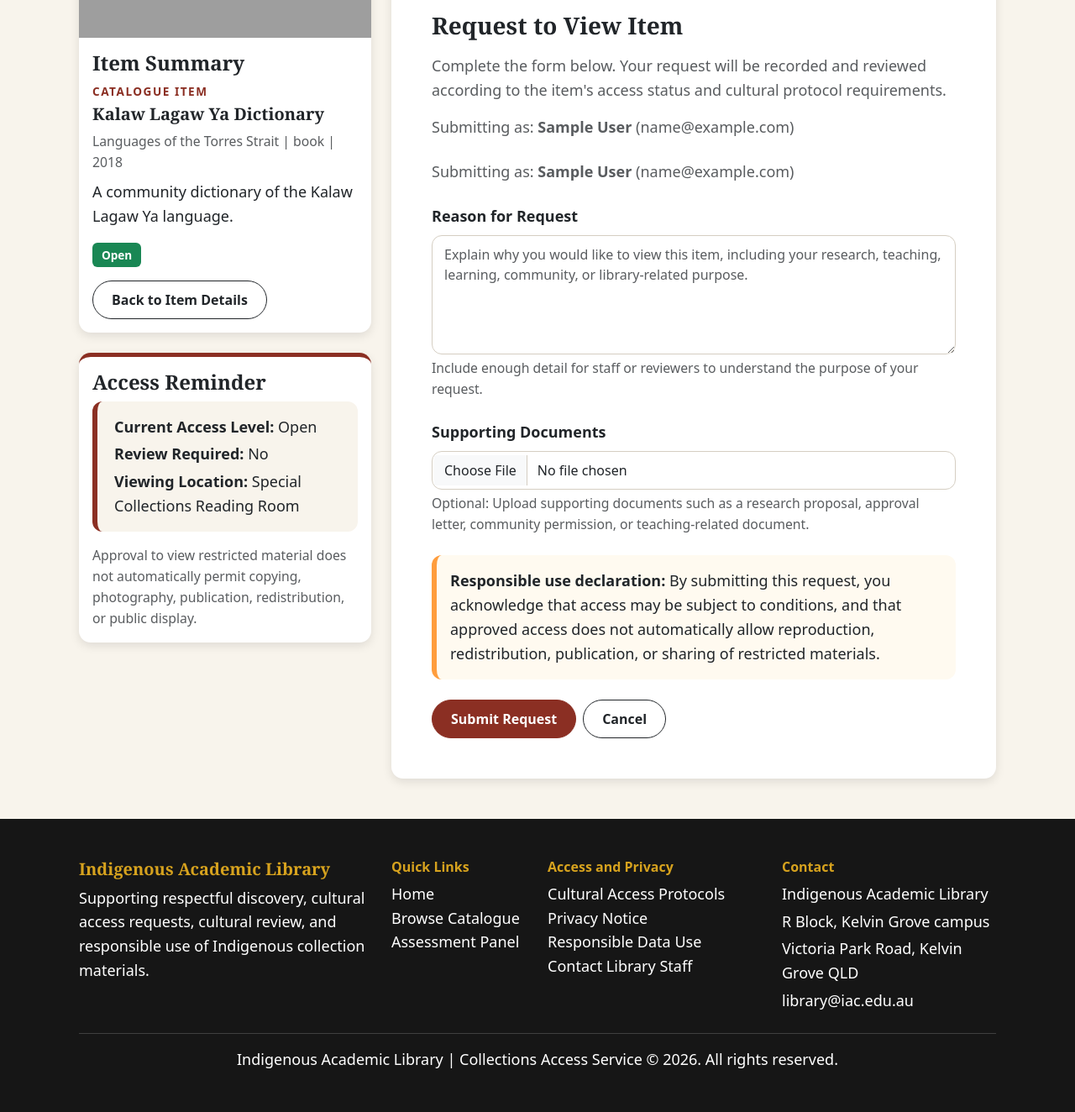
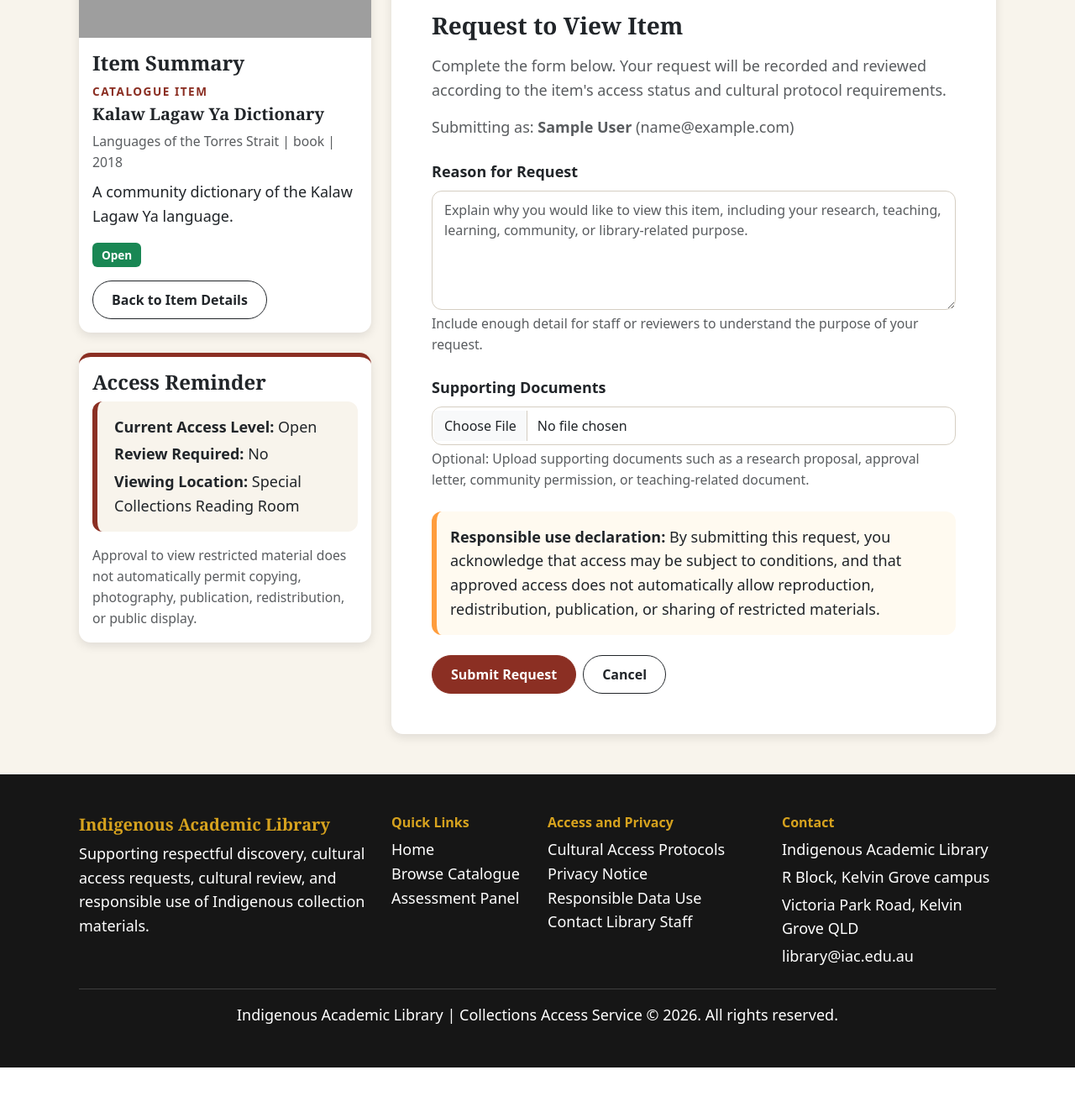
Before and after one commit to carriegale2710/indigenous-library, a Flask app: page /items/1/request in a window 1280 px wide. Shown: the part 691-2015 px from the top of the page at 84% size. After the commit the page ends 1962 px from the top, so only its background shows below. Run offline with Flask 3, Linux system fonts and the light colour scheme; the visitor is signed in with stand-in values (Sample User, id 1); data comes from the database, SQL or seed files in the repository; some libraries are stand-ins or nearby versions; grey boxes are pictures that could not be loaded.

Commit message:
controller: removed unintentional code duplication which displayed username and email twice.

```diff
--- a/project/templates/request-form.html
+++ b/project/templates/request-form.html
@@ -121,10 +121,6 @@ TESTMARKER123
             Submitting as: <strong>{{ session.get('fullName', '') }}</strong> ({{ session.get('email', '') }})
             </p>
 
-            <p class="text-muted mb-4">
-              Submitting as: <strong>{{ session.get('fullName', '') }}</strong> ({{ session.get('email', '') }})
-            </p>
-
             <form
               method="POST"
               action="{{ url_for('views.request_access', item_id=item.itemID) }}"
```
